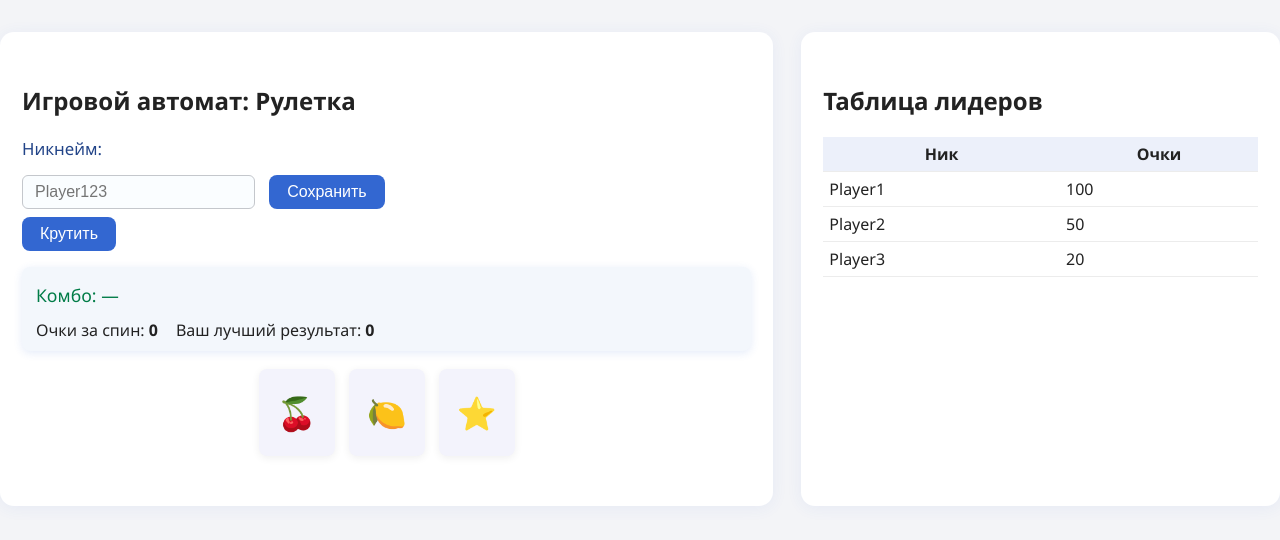
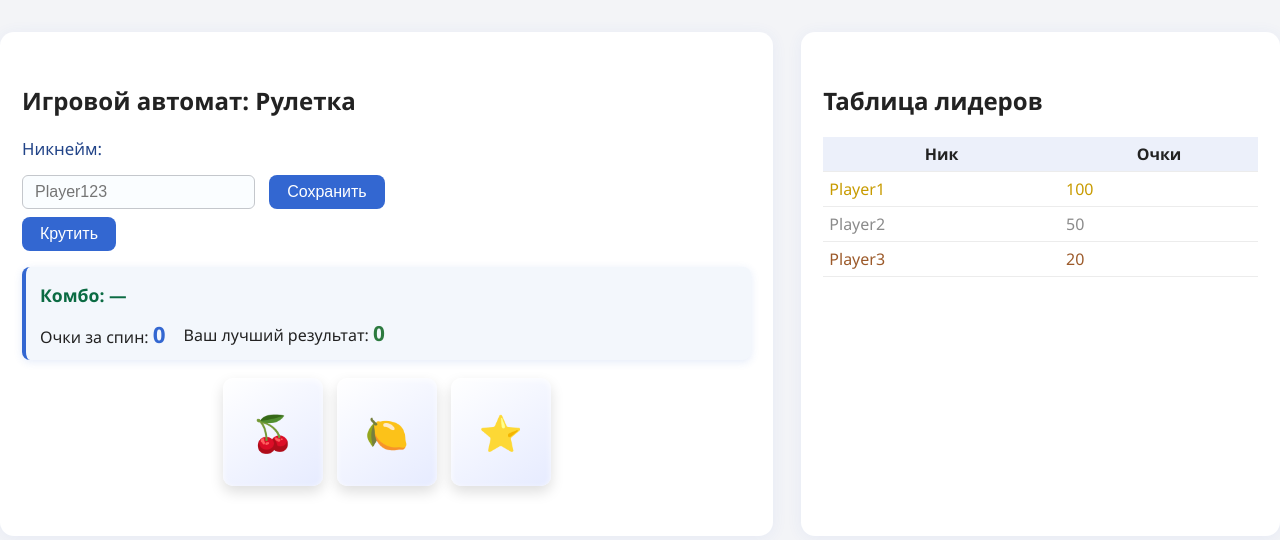
Before and after one commit to Belandiy/roulette-game, a Flask app: page / in a window 1280 px wide. Shown: the part 46-586 px from the top of the page. Run offline with Flask 3, Linux system fonts and the light colour scheme.

Commit message:
оформлены элементы для отображения результата спина, комбинации и лучшего результата.

```diff
--- a/static/style.css
+++ b/static/style.css
@@ -178,3 +178,109 @@
   display:block;
   color: #224488;
 }
+/* ====== БАРАБАНЫ ====== */
+.reels {
+  perspective: 800px;
+}
+
+.reel {
+  width: 64px;
+  height: 64px;
+  display: flex;
+  align-items: center;
+  justify-content: center;
+  font-size: 2.2em;
+  background: linear-gradient(145deg, #ffffff, #e6ebff);
+  border-radius: 10px;
+  box-shadow:
+    inset 0 2px 6px #ffffffcc,
+    0 6px 14px #0002;
+  transition: transform 0.2s ease;
+}
+
+.reel.spin {
+  animation: reel-spin 0.6s linear infinite;
+}
+
+@keyframes reel-spin {
+  0%   { transform: rotateX(0deg); }
+  100% { transform: rotateX(360deg); }
+}
+
+/* ====== КНОПКА ====== */
+.btn {
+  transition: background 0.2s ease, transform 0.1s ease;
+}
+
+.btn:active {
+  transform: scale(0.97);
+}
+
+.btn:disabled {
+  background: #9aa6c8;
+  cursor: not-allowed;
+  opacity: 0.9;
+}
+
+/* ====== ИНФОРМАЦИЯ О СПИНЕ ====== */
+.game-display {
+  border-left: 4px solid #3367d1;
+}
+
+#result-score {
+  font-size: 1.4em;
+  color: #3367d1;
+}
+
+#best-points {
+  font-size: 1.3em;
+  color: #2c7a3f;
+}
+
+.combo-row {
+  font-weight: 600;
+  color: #0b6b43;
+}
+
+/* ====== ТАБЛИЦА ЛИДЕРОВ ====== */
+.leaderboard-table tbody tr {
+  transition: background 0.15s ease;
+}
+
+.leaderboard-table tbody tr:hover {
+  background: #f3f6ff;
+}
+
+.leaderboard-table tbody tr.me {
+  background: #dde8fd;
+  font-weight: 600;
+}
+
+/* ТОП-3 */
+.leaderboard-table tbody tr:nth-child(1) td {
+  color: #c89b00;
+}
+.leaderboard-table tbody tr:nth-child(2) td {
+  color: #8b8b8b;
+}
+.leaderboard-table tbody tr:nth-child(3) td {
+  color: #9c5a2a;
+}
+
+/* ====== МОБИЛКА ====== */
+@media (max-width: 400px) {
+  .reels {
+    gap: 8px;
+  }
+
+  .reel {
+    width: 54px;
+    height: 54px;
+    font-size: 1.8em;
+  }
+
+  .score-row {
+    flex-direction: column;
+    gap: 6px;
+  }
+}
```
